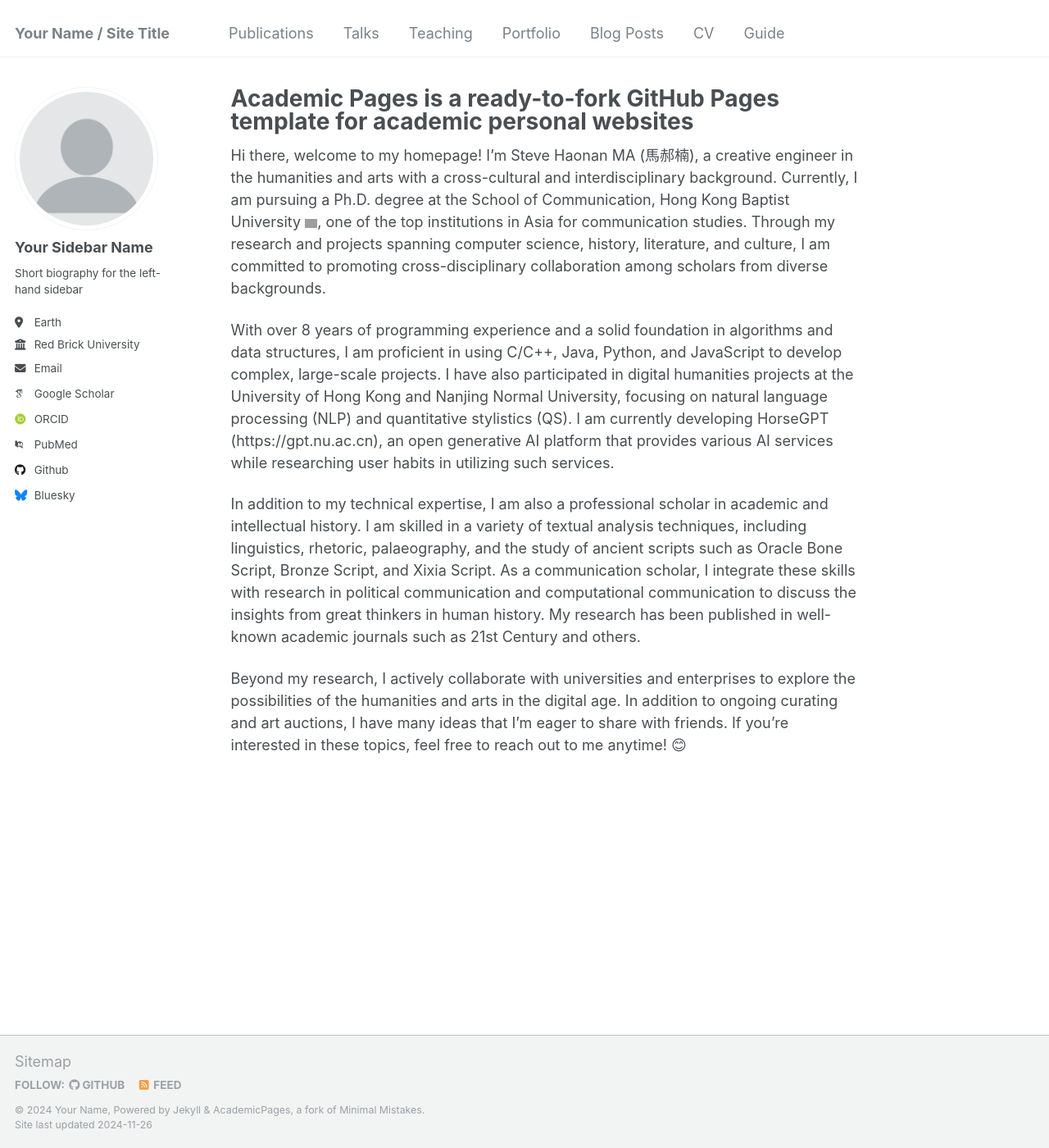
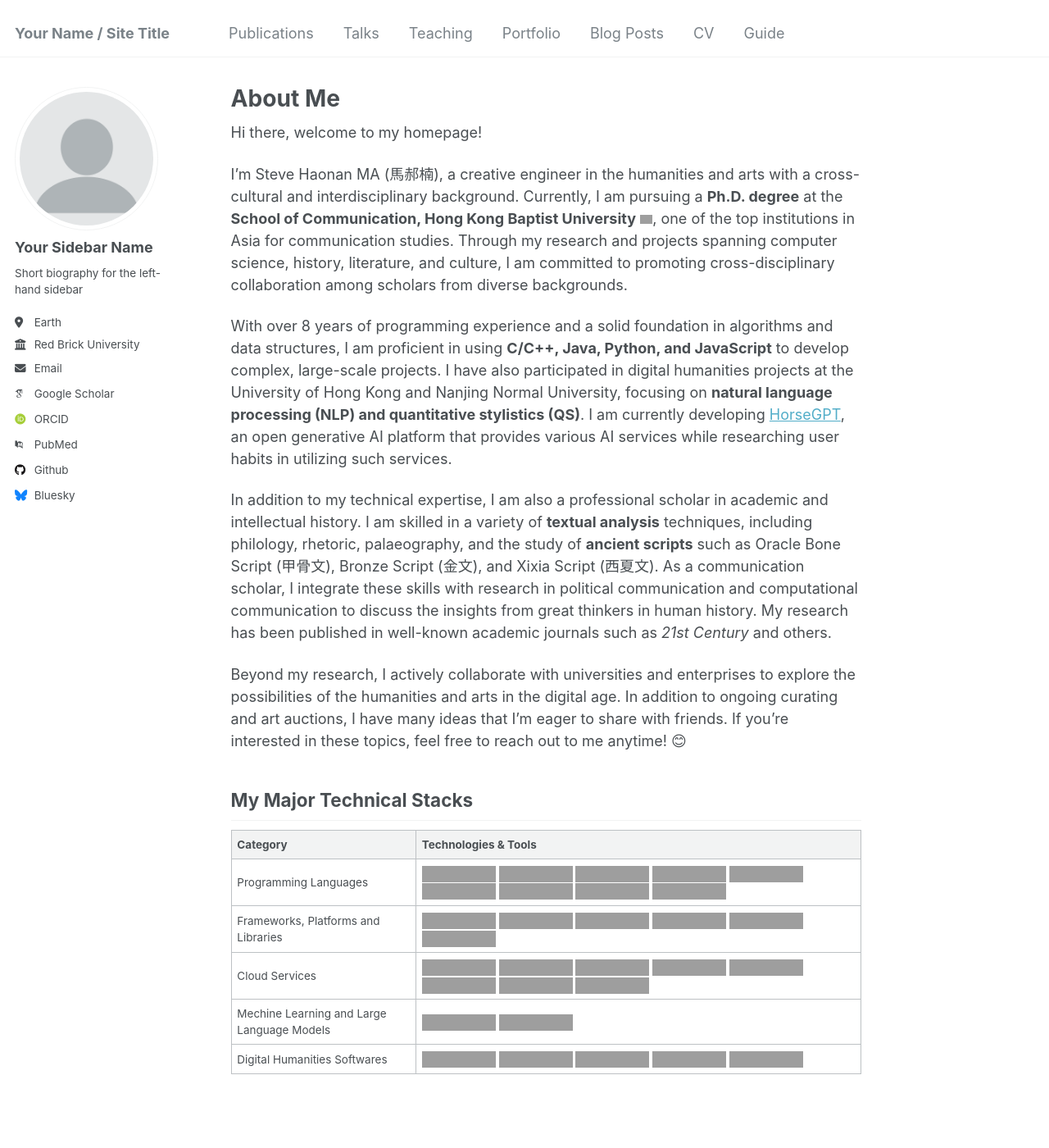
Before and after one commit to shulinbao/shulinbao.github.io, a Jekyll site: the page built from _pages/about.md, in a window 1280 px wide and 1400 px high. Shown: the whole window at 82% size. Built offline with Jekyll 4.4.1, drawn with Linux system fonts in a browser that asks for light colours; some web fonts are replaced; grey boxes are pictures that could not be loaded.

Commit message:
Update about.md

```diff
--- a/_pages/about.md
+++ b/_pages/about.md
@@ -1,16 +1,29 @@
 ---
 permalink: /
-title: "Academic Pages is a ready-to-fork GitHub Pages template for academic personal websites"
+title: "About Me"
 author_profile: true
 redirect_from:
   - /about/
   - /about.html
 ---
 
-Hi there, welcome to my homepage! I’m Steve Haonan MA (馬郝楠), a creative engineer in the humanities and arts with a cross-cultural and interdisciplinary background. Currently, I am pursuing a Ph.D. degree at the <span style="#000066">School of Communication, Hong Kong Baptist University</span> <img src="https://www.comm.hkbu.edu.hk/comd-www/lib/ico/android-icon-192x192.png" width = 15 height = 15>, one of the top institutions in Asia for communication studies. Through my research and projects spanning computer science, history, literature, and culture, I am committed to promoting cross-disciplinary collaboration among scholars from diverse backgrounds.
 
-With over 8 years of programming experience and a solid foundation in algorithms and data structures, I am proficient in using C/C++, Java, Python, and JavaScript to develop complex, large-scale projects. I have also participated in digital humanities projects at the University of Hong Kong and Nanjing Normal University, focusing on natural language processing (NLP) and quantitative stylistics (QS). I am currently developing HorseGPT (https://gpt.nu.ac.cn), an open generative AI platform that provides various AI services while researching user habits in utilizing such services.
+Hi there, welcome to my homepage!
 
-In addition to my technical expertise, I am also a professional scholar in academic and intellectual history. I am skilled in a variety of textual analysis techniques, including linguistics, rhetoric, palaeography, and the study of ancient scripts such as Oracle Bone Script, Bronze Script, and Xixia Script. As a communication scholar, I integrate these skills with research in political communication and computational communication to discuss the insights from great thinkers in human history. My research has been published in well-known academic journals such as 21st Century and others.
+I’m Steve Haonan MA (馬郝楠), a creative engineer in the humanities and arts with a cross-cultural and interdisciplinary background. Currently, I am pursuing a **Ph.D. degree** at the **School of Communication, Hong Kong Baptist University** <img src="https://www.comm.hkbu.edu.hk/comd-www/lib/ico/android-icon-192x192.png" width = 15 height = 15>, one of the top institutions in Asia for communication studies. Through my research and projects spanning computer science, history, literature, and culture, I am committed to promoting cross-disciplinary collaboration among scholars from diverse backgrounds.
+
+With over 8 years of programming experience and a solid foundation in algorithms and data structures, I am proficient in using **C/C++, Java, Python, and JavaScript** to develop complex, large-scale projects. I have also participated in digital humanities projects at the University of Hong Kong and Nanjing Normal University, focusing on **natural language processing (NLP) and quantitative stylistics (QS)**. I am currently developing [HorseGPT](https://gpt.nu.ac.cn), an open generative AI platform that provides various AI services while researching user habits in utilizing such services.
+
+In addition to my technical expertise, I am also a professional scholar in academic and intellectual history. I am skilled in a variety of **textual analysis** techniques, including philology, rhetoric, palaeography, and the study of **ancient scripts** such as Oracle Bone Script (甲骨文), Bronze Script (金文), and Xixia Script (西夏文). As a communication scholar, I integrate these skills with research in political communication and computational communication to discuss the insights from great thinkers in human history. My research has been published in well-known academic journals such as *21st Century* and others.
 
 Beyond my research, I actively collaborate with universities and enterprises to explore the possibilities of the humanities and arts in the digital age. In addition to ongoing curating and art auctions, I have many ideas that I’m eager to share with friends. If you're interested in these topics, feel free to reach out to me anytime! 😊
+
+## My Major Technical Stacks
+
+| Category | Technologies & Tools |
+| --- | ----------- |
+| Programming Languages | ![C](https://img.shields.io/badge/c-%2300599C.svg?style=for-the-badge&logo=c&logoColor=white) ![C++](https://img.shields.io/badge/c++-%2300599C.svg?style=for-the-badge&logo=c%2B%2B&logoColor=white) ![CSS3](https://img.shields.io/badge/css3-%231572B6.svg?style=for-the-badge&logo=css3&logoColor=white) ![HTML5](https://img.shields.io/badge/html5-%23E34F26.svg?style=for-the-badge&logo=html5&logoColor=white) ![Java](https://img.shields.io/badge/java-%23ED8B00.svg?style=for-the-badge&logo=openjdk&logoColor=white) ![JavaScript](https://img.shields.io/badge/javascript-%23323330.svg?style=for-the-badge&logo=javascript&logoColor=%23F7DF1E) ![PHP](https://img.shields.io/badge/php-%23777BB4.svg?style=for-the-badge&logo=php&logoColor=white) ![Python](https://img.shields.io/badge/python-3670A0?style=for-the-badge&logo=python&logoColor=ffdd54) ![TypeScript](https://img.shields.io/badge/typescript-%23007ACC.svg?style=for-the-badge&logo=typescript&logoColor=white) |
+| Frameworks, Platforms and Libraries | ![.Net](https://img.shields.io/badge/.NET-5C2D91?style=for-the-badge&logo=.net&logoColor=white) ![Docker](https://img.shields.io/badge/docker-%230db7ed.svg?style=for-the-badge&logo=docker&logoColor=white) ![Anaconda](https://img.shields.io/badge/Anaconda-%2344A833.svg?style=for-the-badge&logo=anaconda&logoColor=white) ![NodeJS](https://img.shields.io/badge/node.js-6DA55F?style=for-the-badge&logo=node.js&logoColor=white) ![React](https://img.shields.io/badge/react-%2320232a.svg?style=for-the-badge&logo=react&logoColor=%2361DAFB) ![Vue.js](https://img.shields.io/badge/vuejs-%2335495e.svg?style=for-the-badge&logo=vuedotjs&logoColor=%234FC08D) |
+| Cloud Services | ![Alibaba Cloud](https://img.shields.io/badge/AlibabaCloud-%23FF6701.svg?style=for-the-badge&logo=alibabacloud&logoColor=white) ![Azure](https://img.shields.io/badge/azure-%230072C6.svg?style=for-the-badge&logo=microsoftazure&logoColor=white) ![Cloudflare](https://img.shields.io/badge/Cloudflare-F38020?style=for-the-badge&logo=Cloudflare&logoColor=white) ![Github Pages](https://img.shields.io/badge/github%20pages-121013?style=for-the-badge&logo=github&logoColor=white) ![Google Cloud](https://img.shields.io/badge/GoogleCloud-%234285F4.svg?style=for-the-badge&logo=google-cloud&logoColor=white) ![Oracle](https://img.shields.io/badge/Oracle-F80000?style=for-the-badge&logo=oracle&logoColor=white) ![Render](https://img.shields.io/badge/Render-%46E3B7.svg?style=for-the-badge&logo=render&logoColor=white) ![Vercel](https://img.shields.io/badge/vercel-%23000000.svg?style=for-the-badge&logo=vercel&logoColor=white) |
+| Mechine Learning and Large Language Models | ![Hugging Face](https://img.shields.io/badge/Hugging%20Face-FFD21E.svg?style=for-the-badge&logo=Hugging-Face&logoColor=black) ![langchain](https://img.shields.io/badge/langchain-1C3C3C?style=for-the-badge&logo=langchain&logoColor=white) |
+| Digital Humanities Softwares | ![QGIS](https://img.shields.io/badge/QGIS-3.40-blue) ![Gephi](https://img.shields.io/badge/Gephi-0.10-blue) ![SPSS_Stat](https://img.shields.io/badge/SPSS_Stat-29-blue) ![OpenLayers](https://img.shields.io/badge/OpenLayers-v10.2.1-blue) ![Blender](https://img.shields.io/badge/Blender-4.2-blue) |
```
